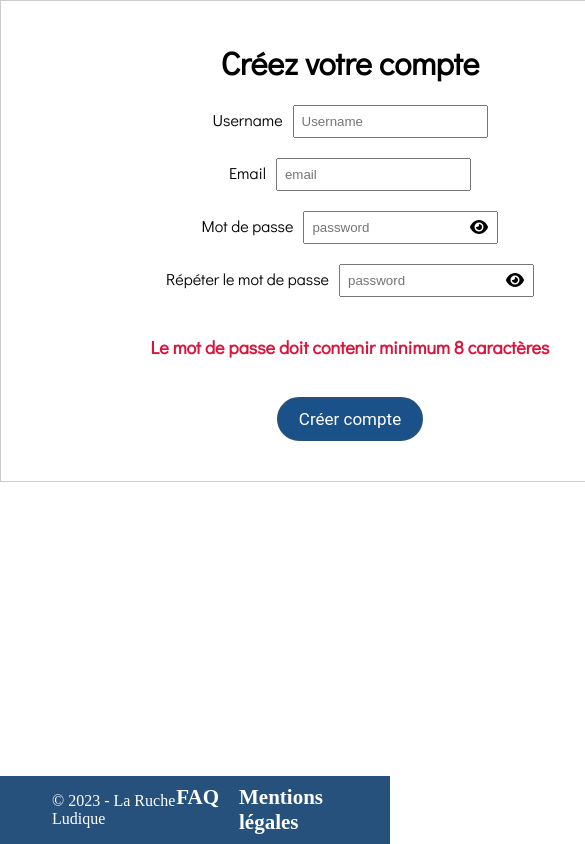
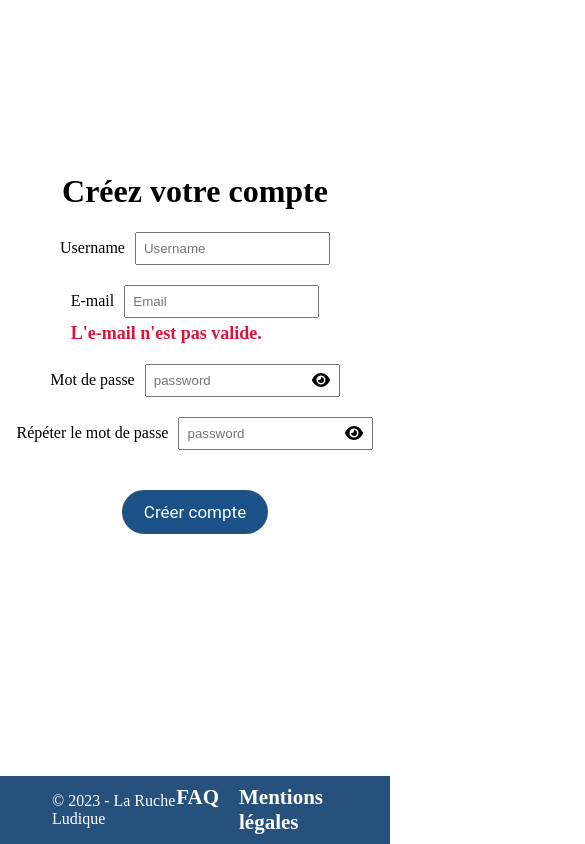
Before and after one commit to PaulinedeValance/projetAlternanceFront, a Vue app: page /signup in a window 390 px wide. Both pictures are taken after a click on the element "Créer compte". Shown: the top 844 px of the page, 585 px wide, since content can reach past the window. Built offline with nearby package versions, Linux system fonts and the light colour scheme; a web font is replaced by a local one.

Commit message:
changement marge et ajout validation email

```diff
--- a/src/components/GameCard.vue
+++ b/src/components/GameCard.vue
@@ -235,7 +235,7 @@ hr:after {
     perspective: 1000px;
     margin-bottom: 30px;
     margin-top: 67px;
-    margin-right: 10px;
+    margin-right: 40px;
 }
 
 
--- a/src/components/SignUpForm.vue
+++ b/src/components/SignUpForm.vue
@@ -6,11 +6,21 @@ import { useRouter } from "vue-router";
 
 const username = ref<string>("");
 const email = ref<string>("");
+const emailError = ref<string>('');
 const password = ref<string>("");
 const passwordRepeat = ref<string>("");
 const passwordError = ref<string>("");
 const showPassword = ref(false);
 const router = useRouter();
+
+const validateEmail = () => {
+  // Regex pour vérifier le format de l'email
+  const emailValidation = /^[^\s@]+@[^\s@]+\.[^\s@]+$/;
+  // On vérifie si la valeur de l'e-mail match la regex
+  const isValid = emailValidation.test(email.value);
+  emailError.value = isValid ? '' : "L'e-mail n'est pas valide.";
+  return isValid;
+};
 
 const validatePassword = () => {
   if (password.value.length < 8) {
@@ -22,7 +32,15 @@ const validatePassword = () => {
   }
 };
 
+
 const createAccount = () => {
+  const isEmailValid = validateEmail();
+
+  if (!isEmailValid) {
+    // Si l'e-mail n'est pas valide, je ne fais pas la redirection
+    return;
+  }
+
   const isPasswordValid = validatePassword();
 
   if (!isPasswordValid || password.value !== passwordRepeat.value) {
@@ -51,7 +69,7 @@ const createAccount = () => {
     .then((response) => {
       if (response.ok) {
         console.log("Compte utilisateur créé avec succès");
-        router.push({ name: "jeux" });
+        router.push({ name: "home" });
       }
     })
     .catch((error) => {
@@ -61,53 +79,30 @@ const createAccount = () => {
 </script>
 
 <template>
-  <form class="contact-form center-form" @submit.prevent="">
+  <form class="contact-form" @submit.prevent="">
     <h1>Créez votre compte</h1>
     <div class="form-input">
-      <Input
-        v-model="username"
-        :placeholder="'Username'"
-        :label-content="'Username'"
-        :type="'text'"
-      />
+      <Input v-model="username" :placeholder="'Username'" :label-content="'Username'" :type="'text'" />
     </div>
     <div class="form-input">
-      <Input
-        v-model="email"
-        :placeholder="'email'"
-        :label-content="'Email'"
-        :type="'email'"
-      />
+      <Input v-model="email" placeholder="Email" labelContent="E-mail" type="email" @blur="validateEmail" />
+      <div v-if="emailError" class="error-message">{{ emailError }}</div>
     </div>
     <div class="form-input">
       <div class="password-input-wrapper">
-        <Input
-          v-model="password"
-          :placeholder="'password'"
-          :label-content="'Mot de passe'"
-          :type="showPassword ? 'text' : 'password'"
-        />
+        <Input v-model="password" :placeholder="'password'" :label-content="'Mot de passe'"
+          :type="showPassword ? 'text' : 'password'" />
         <span @click="showPassword = !showPassword">
-          <font-awesome-icon
-            :icon="showPassword ? 'eye-slash' : 'eye'"
-            class="password-toggle-icon"
-          />
+          <font-awesome-icon :icon="showPassword ? 'eye-slash' : 'eye'" class="password-toggle-icon" />
         </span>
       </div>
     </div>
     <div class="form-input">
       <div class="password-input-wrapper">
-        <Input
-          v-model="passwordRepeat"
-          :placeholder="'password'"
-          :label-content="'Répéter le mot de passe'"
-          :type="showPassword ? 'text' : 'password'"
-        />
+        <Input v-model="passwordRepeat" :placeholder="'password'" :label-content="'Répéter le mot de passe'"
+          :type="showPassword ? 'text' : 'password'" />
         <span @click="showPassword = !showPassword">
-          <font-awesome-icon
-            :icon="showPassword ? 'eye-slash' : 'eye'"
-            class="password-toggle-icon"
-          />
+          <font-awesome-icon :icon="showPassword ? 'eye-slash' : 'eye'" class="password-toggle-icon" />
         </span>
       </div>
     </div>
@@ -117,11 +112,8 @@ const createAccount = () => {
 </template>
 
 <style scoped>
-@import url("https://fonts.googleapis.com/css2?family=Didact+Gothic&family=Pacifico&display=swap");
-
 form {
-  font-family: "Didact Gothic", sans-serif;
-  width: 700px;
+  width: 550px;
   border: 1px solid #ccc;
   padding: 20px;
   box-sizing: border-box;
@@ -132,11 +124,11 @@ form {
   justify-content: center;
   align-items: center;
   flex-direction: column;
+  margin: 18vh auto 0;
+  border-radius: 10px;
+  box-shadow: 5px 5px 15px -1px rgba(0, 0, 0, 0.75);
 }
 
-.center-form {
-  margin: 0 auto;
-}
 
 .form-input {
   margin-bottom: 20px;
@@ -158,5 +150,17 @@ form {
   color: crimson;
   font-weight: bold;
   font-size: 18px;
+  margin-top: 5px;
+}
+
+@media (max-width: 767px) {
+  .contact-form {
+    width: 100%;
+    border: none;
+    box-shadow: none;
+    padding: 0;
+    border-radius: 0;
+
+  }
 }
 </style>
```
